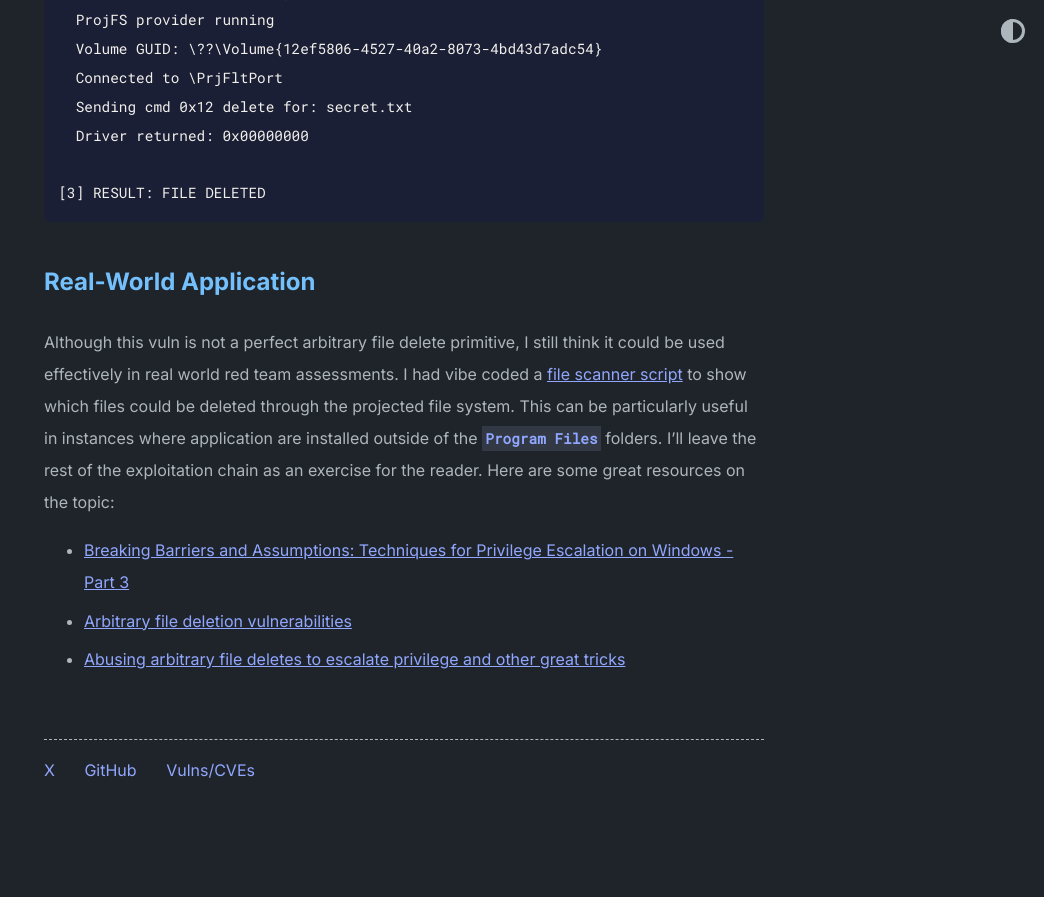
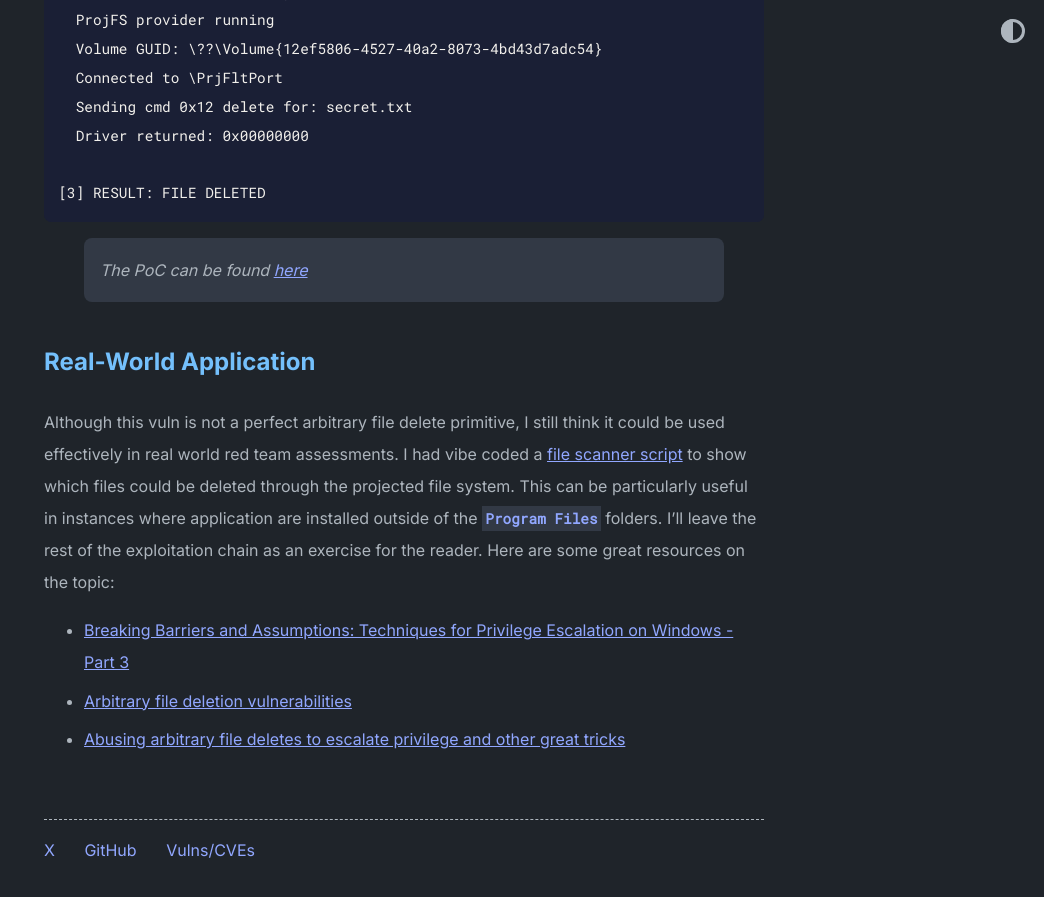
Before and after one commit to Bad-Jubies/bad-jubies.github.io, a Jekyll site: the page built from _posts/2026-07-28-projected-file-system-file-delete-cve-2026-50469.md, in a window 1280 px wide and 900 px high, scrolled down 5235 px. Shown: the top 897 px of the window, without its empty margins (236-1280 px from the left). Built offline with Jekyll 4.4.1, drawn with Linux system fonts in a browser that asks for light colours.

Commit message:
ProjFS CVE-2026-50469 Blog

````diff
--- a/_posts/2026-07-28-projected-file-system-file-delete-cve-2026-50469.md
+++ b/_posts/2026-07-28-projected-file-system-file-delete-cve-2026-50469.md
@@ -120,10 +120,11 @@ C:\tools> prjflt_delete.exe C:\tools\projfs_test\secret.txt
 [3] RESULT: FILE DELETED
 ```
 
+> The PoC can be found [here](https://github.com/Bad-Jubies/Exploits/blob/main/CVE-2026-50469.c)
 
 ## Real-World Application
 
-Although this vuln is not a perfect arbitrary file delete primitive, I still think it could be used effectively in real world red team assessments. I had vibe coded a [file scanner script](https://github.com/Bad-Jubies/Exploits) to show which files could be deleted through the projected file system. This can be particularly useful in instances where application are installed outside of the `Program Files` folders. I'll leave the rest of the exploitation chain as an exercise for the reader. Here are some great resources on the topic:
+Although this vuln is not a perfect arbitrary file delete primitive, I still think it could be used effectively in real world red team assessments. I had vibe coded a [file scanner script](https://github.com/Bad-Jubies/Exploits/blob/main/CVE-2026-50469_scanner.ps1) to show which files could be deleted through the projected file system. This can be particularly useful in instances where application are installed outside of the `Program Files` folders. I'll leave the rest of the exploitation chain as an exercise for the reader. Here are some great resources on the topic:
 
 - [Breaking Barriers and Assumptions: Techniques for Privilege Escalation on Windows - Part 3](https://www.thezdi.com/blog/2024/7/31/breaking-barriers-and-assumptions-techniques-for-privilege-escalation-on-windows-part-3)
 - [Arbitrary file deletion vulnerabilities](https://cloud.google.com/blog/topics/threat-intelligence/arbitrary-file-deletion-vulnerabilities/)
````
